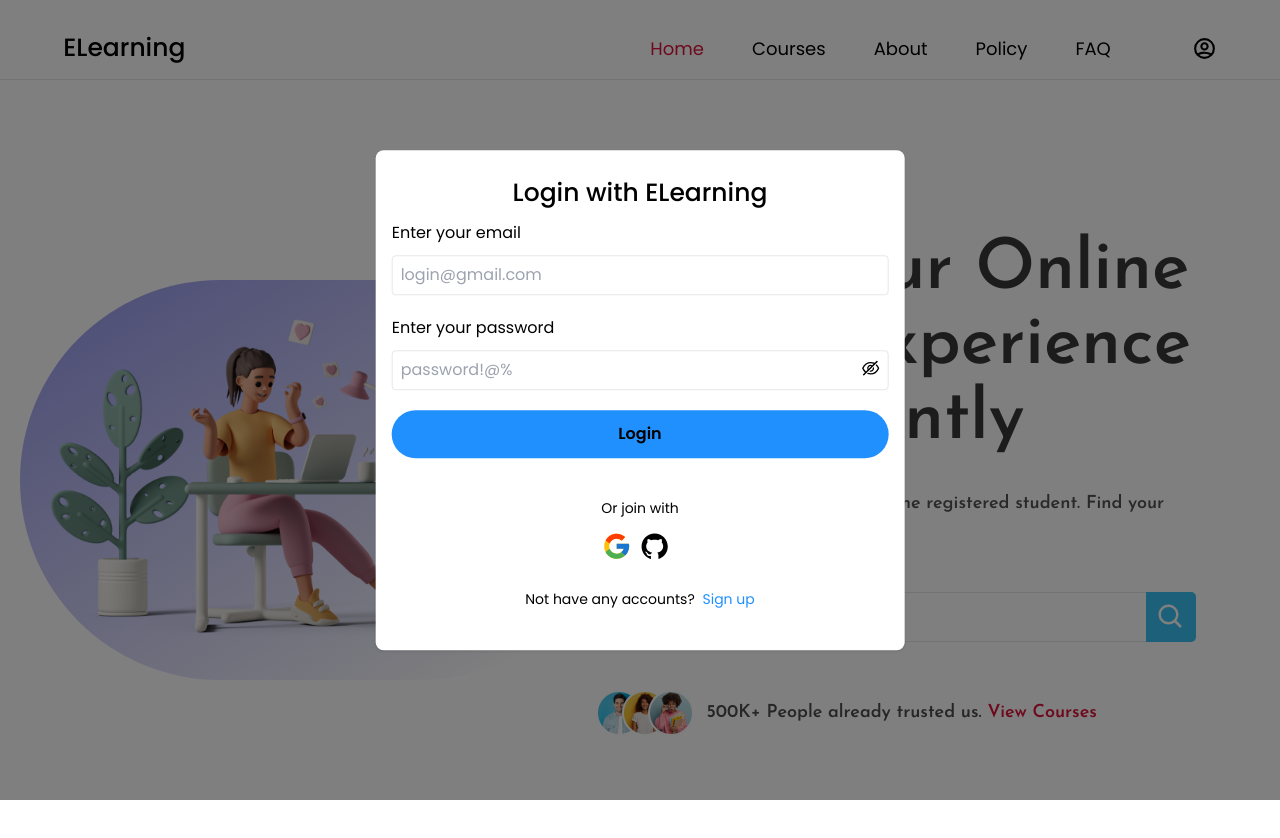
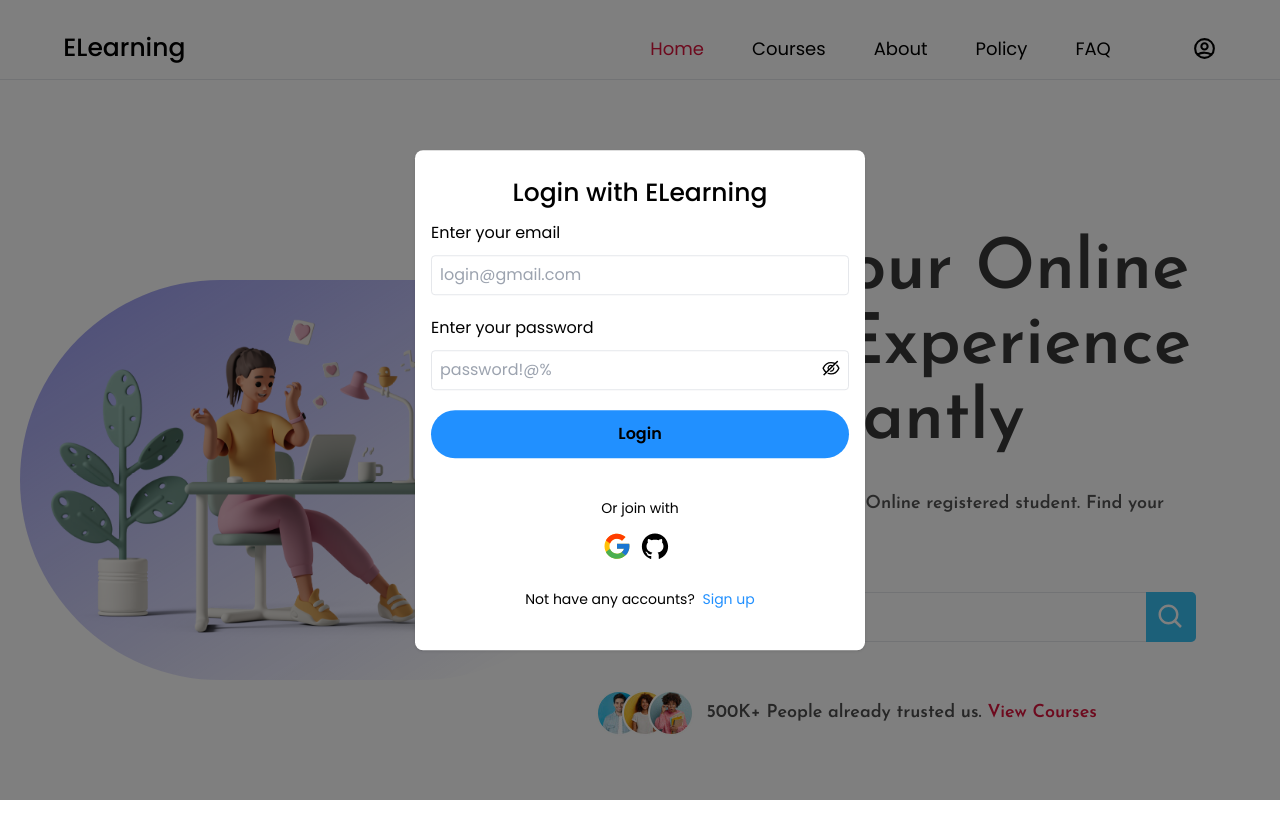
Before and after one commit to johnnyleekahlong-dev/elearning, a Next.js app: page / in a window 1280 px wide. Both pictures are taken after a click on the icon 1204 px from the left and 48 px from the top of the page. Shown: the top 838 px of the page. Built offline with nearby package versions, Linux system fonts and the light colour scheme.

Commit message:
resolve verification margin issue

```diff
--- a/app/components/auth/Verification.tsx
+++ b/app/components/auth/Verification.tsx
@@ -69,7 +69,7 @@ const Verification: React.FC<Props> = ({ setRoute }) => {
             type="number"
             key={index}
             ref={inputRefs[index]}
-            className={`w-[65px] h-[65px] bg-transparent border-[3px] rounded-[10px] flex items-center text-black dark:text-white justify-center text-[18px] font-Poppins outline-none text-center m-2 ${
+            className={`w-[65px] h-[65px] bg-transparent border-[3px] rounded-[10px] flex items-center text-black dark:text-white justify-center text-[18px] font-Poppins outline-none text-center ${
               invalidError
                 ? "shake border-red-500"
                 : " dark:border-white border-[#0000004a] "
--- a/app/utils/CustomModal.tsx
+++ b/app/utils/CustomModal.tsx
@@ -23,7 +23,7 @@ const CustomModal: React.FC<Props> = ({
       aria-labelledby="modal-modal-title"
       aria-describedby="modal-modal-description"
     >
-      <Box className="absolute top-[50%] left-[50%] -translate-x-1/2 -translate-y-1/2 w-[450px bg-white dark:bg-slate-900 rounded-[8px] shadow p-4 outline-none">
+      <Box className="absolute top-[50%] left-[50%] -translate-x-1/2 -translate-y-1/2 w-[450px] bg-white dark:bg-slate-900 rounded-[8px] shadow p-4 outline-none">
         <Component setOpen={setOpen} setRoute={setRoute} />
       </Box>
     </Modal>
```
